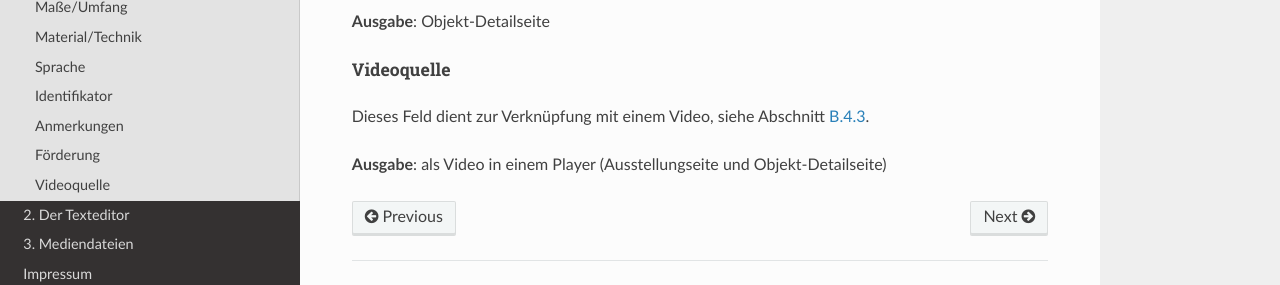
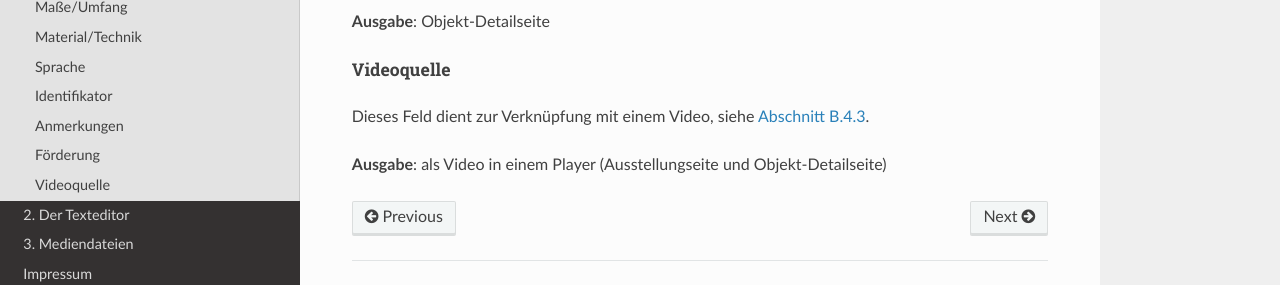
Before and after one commit to Deutsche-Digitale-Bibliothek/ddb-virtualexhibitions-docs-litfass, an MkDocs documentation site: the page built from docs/anhang_metadaten.md, in a window 1280 px wide and 900 px high, scrolled down 5248 px. Shown: the part 570-855 px from the top of the window. Built offline with MkDocs 1.6.1, drawn with Linux system fonts in a browser that asks for light colours.

Commit message:
fixed some dead links

```diff
--- a/docs/anhang_metadaten.md
+++ b/docs/anhang_metadaten.md
@@ -203,7 +203,7 @@ Fördermittelgeber, Förderprogramm
 
 ##### Videoquelle
 
-Dieses Feld dient zur Verknüpfung mit einem Video, siehe Abschnitt [B.4.3](objekte_medien.html#b43-verknupfen-mit-einer-video-datei).
+Dieses Feld dient zur Verknüpfung mit einem Video, siehe [Abschnitt B.4.3](objekte_medien.html#b43-verknupfen-mit-einer-video-datei).
 
 **Ausgabe**: als Video in einem Player (Ausstellungseite und Objekt-Detailseite)
 
```
Also changed, not shown: docs/objekte_medien.md (+1 -1 lines), docs/seiten_anlegen.md (+1 -1 lines).
